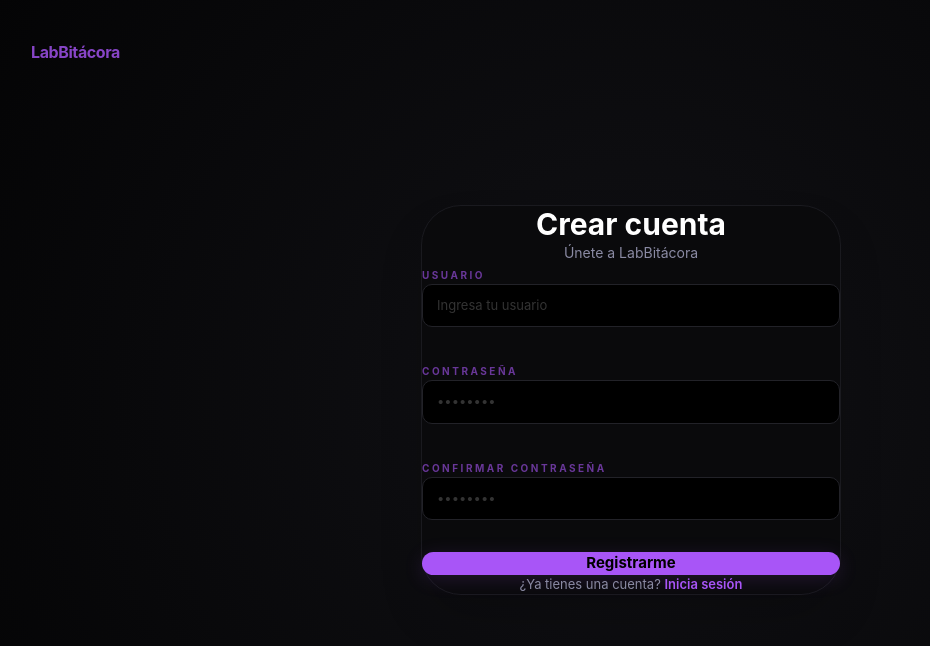
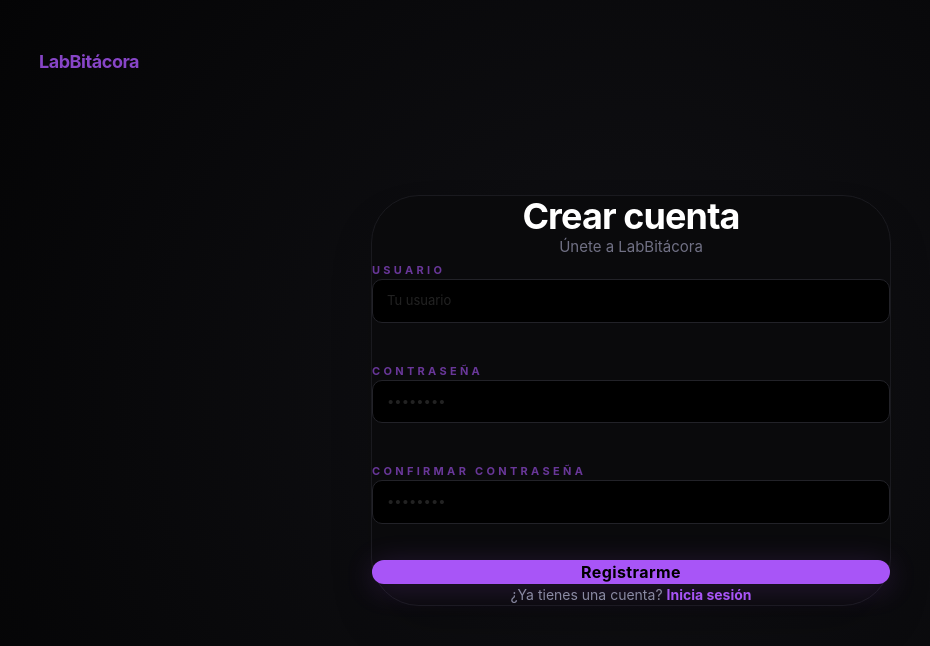
Before and after one commit to Zagzsz/labbitacora, a React (Vite) app in the folder frontend/: page /register in a window 1280 px wide. Shown: the top 646 px of the page, without its empty margins (9-939 px from the left). Built offline with nearby package versions, Linux system fonts and the light colour scheme; no server answers.

Commit message:
style: maximizar aire lateral y centrar columna de inputs (look Stitch real)

```diff
--- a/frontend/src/pages/Login.jsx
+++ b/frontend/src/pages/Login.jsx
@@ -55,47 +55,47 @@ export default function Login() {
       padding: "20px", position: "relative"
     }}>
       {/* Logo en la esquina superior izquierda de la PANTALLA */}
-      <div className="absolute top-10 left-10 flex items-center gap-2 opacity-80 pointer-events-none">
-        <span className="text-[16px] font-bold text-[#a855f7] tracking-tight">LabBitácora</span>
+      <div className="absolute top-12 left-12 flex items-center gap-2 opacity-80 pointer-events-none">
+        <span className="text-[18px] font-bold text-[#a855f7] tracking-tight">LabBitácora</span>
       </div>
 
       <motion.div
         variants={pageVariants} initial="hidden" animate="visible"
-        className="w-full max-w-[400px] bg-[#0a0a0c] border border-[#1a1a1f] rounded-[40px] px-10 py-16 md:px-12 md:py-20 shadow-2xl"
+        className="w-full max-w-[480px] bg-[#0a0a0c] border border-[#1a1a1f] rounded-[48px] px-16 py-20 md:px-20 md:py-24 shadow-2xl"
       >
-        <div className="text-center mb-14">
-          <h1 className="text-3xl font-bold text-white mb-3">Iniciar sesión</h1>
-          <p className="text-[14px] text-[#8a8aa3]">Bienvenido de nuevo</p>
+        <div className="text-center mb-16">
+          <h1 className="text-4xl font-bold text-white mb-4 tracking-tight">Iniciar sesión</h1>
+          <p className="text-[15px] text-[#8a8aa3] opacity-80">Bienvenido de nuevo</p>
         </div>
 
         {success && (
-          <div className="mb-10 p-4 bg-green-500/10 border border-green-500/20 rounded-xl text-green-400 text-[12px] text-center font-medium">
+          <div className="mb-12 p-5 bg-green-500/10 border border-green-500/20 rounded-2xl text-green-400 text-[13px] text-center font-medium">
             {success}
           </div>
         )}
 
         {error && (
-          <div className="mb-10 p-4 bg-red-500/10 border border-red-500/20 rounded-xl text-red-400 text-[12px] text-center font-medium">
+          <div className="mb-12 p-5 bg-red-500/10 border border-red-500/20 rounded-2xl text-red-400 text-[13px] text-center font-medium">
             {error}
           </div>
         )}
 
-        <form onSubmit={handleSubmit} className="flex flex-col gap-9">
-          <div className="space-y-3">
-            <label className="text-[10px] font-bold text-[#a855f7] tracking-[0.25em] uppercase ml-1 opacity-60">
+        <form onSubmit={handleSubmit} className="flex flex-col gap-10">
+          <div className="space-y-4">
+            <label className="text-[11px] font-bold text-[#a855f7] tracking-[0.3em] uppercase ml-1 opacity-60">
               Usuario
             </label>
             <input
               value={username}
               onChange={(e) => setUsername(e.target.value)}
-              placeholder="Tu nombre de usuario"
-              className="w-full bg-black border border-[#1a1a1f] rounded-2xl px-5 py-4 text-[15px] text-white focus:border-[#a855f7] outline-none transition-all placeholder:text-[#333]"
+              placeholder="Tu usuario"
+              className="w-full bg-black border border-[#1a1a1f] rounded-2xl px-6 py-4.5 text-[16px] text-white focus:border-[#a855f7] outline-none transition-all placeholder:text-[#222]"
               autoFocus
             />
           </div>
 
-          <div className="space-y-3">
-            <label className="text-[10px] font-bold text-[#a855f7] tracking-[0.25em] uppercase ml-1 opacity-60">
+          <div className="space-y-4">
+            <label className="text-[11px] font-bold text-[#a855f7] tracking-[0.3em] uppercase ml-1 opacity-60">
               Contraseña
             </label>
             <input
@@ -103,22 +103,22 @@ export default function Login() {
               value={password}
               onChange={(e) => setPassword(e.target.value)}
               placeholder="••••••••"
-              className="w-full bg-black border border-[#1a1a1f] rounded-2xl px-5 py-4 text-[15px] text-white focus:border-[#a855f7] outline-none transition-all placeholder:text-[#333]"
+              className="w-full bg-black border border-[#1a1a1f] rounded-2xl px-6 py-4.5 text-[16px] text-white focus:border-[#a855f7] outline-none transition-all placeholder:text-[#222]"
             />
           </div>
 
           <button
             type="submit"
             disabled={loading}
-            className="w-full bg-[#a855f7] hover:bg-[#9333ea] text-black font-bold py-4 rounded-2xl transition-all shadow-[0_4px_20px_rgba(168,85,247,0.15)] active:scale-[0.98] disabled:opacity-50 mt-4 text-[15px]"
+            className="w-full bg-[#a855f7] hover:bg-[#9333ea] text-black font-bold py-5 rounded-2xl transition-all shadow-[0_4px_30px_rgba(168,85,247,0.2)] active:scale-[0.98] disabled:opacity-50 mt-6 text-[16px] tracking-wide"
           >
             {loading ? "Ingresando..." : "Ingresar"}
           </button>
         </form>
 
-        <div className="mt-14 text-center text-[13px] text-[#8a8aa3]">
+        <div className="mt-16 text-center text-[14px] text-[#8a8aa3]">
           ¿No tienes una cuenta?{" "}
-          <Link to="/register" className="text-[#a855f7] hover:underline font-semibold">
+          <Link to="/register" className="text-[#a855f7] hover:underline font-bold">
             Regístrate aquí
           </Link>
         </div>
--- a/frontend/src/pages/Register.jsx
+++ b/frontend/src/pages/Register.jsx
@@ -44,58 +44,58 @@ export default function Register() {
       padding: "20px", position: "relative"
     }}>
       {/* Logo en la esquina superior izquierda de la PANTALLA */}
-      <div className="absolute top-10 left-10 flex items-center gap-2 opacity-80 pointer-events-none">
-        <span className="text-[16px] font-bold text-[#a855f7] tracking-tight">LabBitácora</span>
+      <div className="absolute top-12 left-12 flex items-center gap-2 opacity-80 pointer-events-none">
+        <span className="text-[18px] font-bold text-[#a855f7] tracking-tight">LabBitácora</span>
       </div>
 
       <motion.div
         initial={{ opacity: 0, y: 10 }}
         animate={{ opacity: 1, y: 0 }}
-        className="w-full max-w-[420px] bg-[#0a0a0c] border border-[#1a1a1f] rounded-[40px] px-10 py-16 md:px-12 md:py-20 shadow-2xl"
+        className="w-full max-w-[520px] bg-[#0a0a0c] border border-[#1a1a1f] rounded-[48px] px-16 py-20 md:px-20 md:py-24 shadow-2xl"
       >
-        <div className="text-center mb-14">
-          <h1 className="text-3xl font-bold text-white mb-3">Crear cuenta</h1>
-          <p className="text-[14px] text-[#8a8aa3]">Únete a LabBitácora</p>
+        <div className="text-center mb-16">
+          <h1 className="text-4xl font-bold text-white mb-4 tracking-tight">Crear cuenta</h1>
+          <p className="text-[15px] text-[#8a8aa3] opacity-80">Únete a LabBitácora</p>
         </div>
 
         {error && (
-          <div className="mb-10 p-4 bg-red-500/10 border border-red-500/20 rounded-xl text-red-400 text-[12px] text-center font-medium">
+          <div className="mb-12 p-5 bg-red-500/10 border border-red-500/20 rounded-2xl text-red-400 text-[13px] text-center font-medium">
             {error}
           </div>
         )}
 
-        <form onSubmit={handleRegister} className="flex flex-col gap-8">
-          <div className="space-y-3">
-            <label className="text-[10px] font-bold text-[#a855f7] tracking-[0.25em] uppercase ml-1 opacity-60">Usuario</label>
+        <form onSubmit={handleRegister} className="flex flex-col gap-9">
+          <div className="space-y-4">
+            <label className="text-[11px] font-bold text-[#a855f7] tracking-[0.3em] uppercase ml-1 opacity-60">Usuario</label>
             <input
               type="text"
               required
-              placeholder="Ingresa tu usuario"
-              className="w-full bg-black border border-[#1a1a1f] rounded-2xl px-5 py-4 text-[15px] text-white focus:border-[#a855f7] outline-none transition-all placeholder:text-[#333]"
+              placeholder="Tu usuario"
+              className="w-full bg-black border border-[#1a1a1f] rounded-2xl px-6 py-4.5 text-[16px] text-white focus:border-[#a855f7] outline-none transition-all placeholder:text-[#222]"
               value={formData.username}
               onChange={(e) => setFormData({ ...formData, username: e.target.value })}
             />
           </div>
 
-          <div className="space-y-3">
-            <label className="text-[10px] font-bold text-[#a855f7] tracking-[0.25em] uppercase ml-1 opacity-60">Contraseña</label>
+          <div className="space-y-4">
+            <label className="text-[11px] font-bold text-[#a855f7] tracking-[0.3em] uppercase ml-1 opacity-60">Contraseña</label>
             <input
               type="password"
               required
               placeholder="••••••••"
-              className="w-full bg-black border border-[#1a1a1f] rounded-2xl px-5 py-4 text-[15px] text-white focus:border-[#a855f7] outline-none transition-all placeholder:text-[#333]"
+              className="w-full bg-black border border-[#1a1a1f] rounded-2xl px-6 py-4.5 text-[16px] text-white focus:border-[#a855f7] outline-none transition-all placeholder:text-[#222]"
               value={formData.password}
               onChange={(e) => setFormData({ ...formData, password: e.target.value })}
             />
           </div>
 
-          <div className="space-y-3">
-            <label className="text-[10px] font-bold text-[#a855f7] tracking-[0.25em] uppercase ml-1 opacity-60">Confirmar Contraseña</label>
+          <div className="space-y-4">
+            <label className="text-[11px] font-bold text-[#a855f7] tracking-[0.3em] uppercase ml-1 opacity-60">Confirmar Contraseña</label>
             <input
               type="password"
               required
               placeholder="••••••••"
-              className="w-full bg-black border border-[#1a1a1f] rounded-2xl px-5 py-4 text-[15px] text-white focus:border-[#a855f7] outline-none transition-all placeholder:text-[#333]"
+              className="w-full bg-black border border-[#1a1a1f] rounded-2xl px-6 py-4.5 text-[16px] text-white focus:border-[#a855f7] outline-none transition-all placeholder:text-[#222]"
               value={formData.confirmPassword}
               onChange={(e) => setFormData({ ...formData, confirmPassword: e.target.value })}
             />
@@ -104,15 +104,15 @@ export default function Register() {
           <button
             type="submit"
             disabled={loading}
-            className="w-full bg-[#a855f7] hover:bg-[#9333ea] text-black font-bold py-4 rounded-2xl transition-all shadow-[0_4px_20px_rgba(168,85,247,0.15)] active:scale-[0.98] disabled:opacity-50 mt-4 text-[15px]"
+            className="w-full bg-[#a855f7] hover:bg-[#9333ea] text-black font-bold py-5 rounded-2xl transition-all shadow-[0_4px_30px_rgba(168,85,247,0.2)] active:scale-[0.98] disabled:opacity-50 mt-6 text-[16px] tracking-wide"
           >
             {loading ? "Registrando..." : "Registrarme"}
           </button>
         </form>
 
-        <div className="mt-14 text-center text-[13px] text-[#8a8aa3]">
+        <div className="mt-16 text-center text-[14px] text-[#8a8aa3]">
           ¿Ya tienes una cuenta?{" "}
-          <Link to="/login" className="text-[#a855f7] hover:underline font-semibold">
+          <Link to="/login" className="text-[#a855f7] hover:underline font-bold">
             Inicia sesión
           </Link>
         </div>
```
